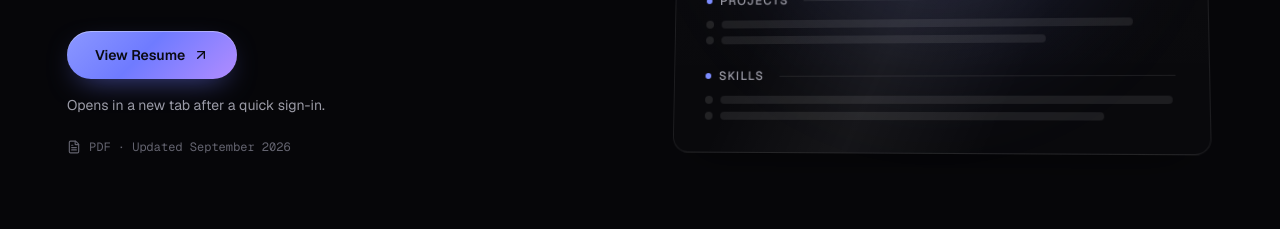
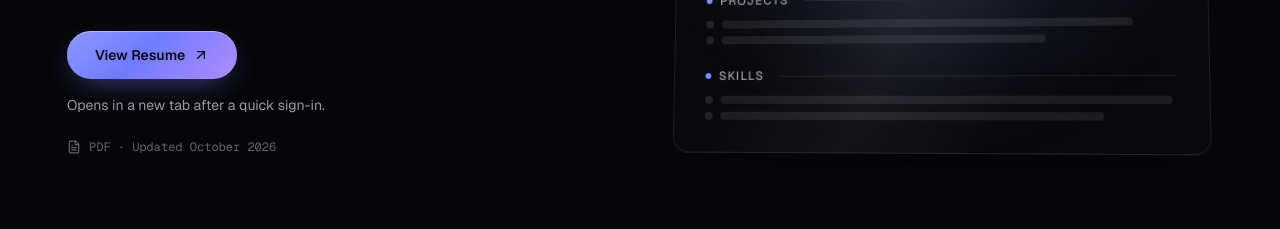
Before and after one commit to AnikMajumdar/personalWebsite, a Next.js app: page / in a window 1280 px wide. Shown: the part 7460-7689 px from the top of the page. Built offline with nearby package versions, Linux system fonts and the light colour scheme; no server answers.

Commit message:
chore(resume): update resume date to October 2026

```diff
--- a/src/components/Resume.tsx
+++ b/src/components/Resume.tsx
@@ -42,7 +42,7 @@ export function Resume() {
             <Reveal delay={0.2}>
               <p className="mt-6 flex items-center gap-2 font-mono text-xs text-faint">
                 <FileText className="h-3.5 w-3.5" />
-                PDF · Updated September 2026
+                PDF · Updated October 2026
               </p>
             </Reveal>
           </div>
```
